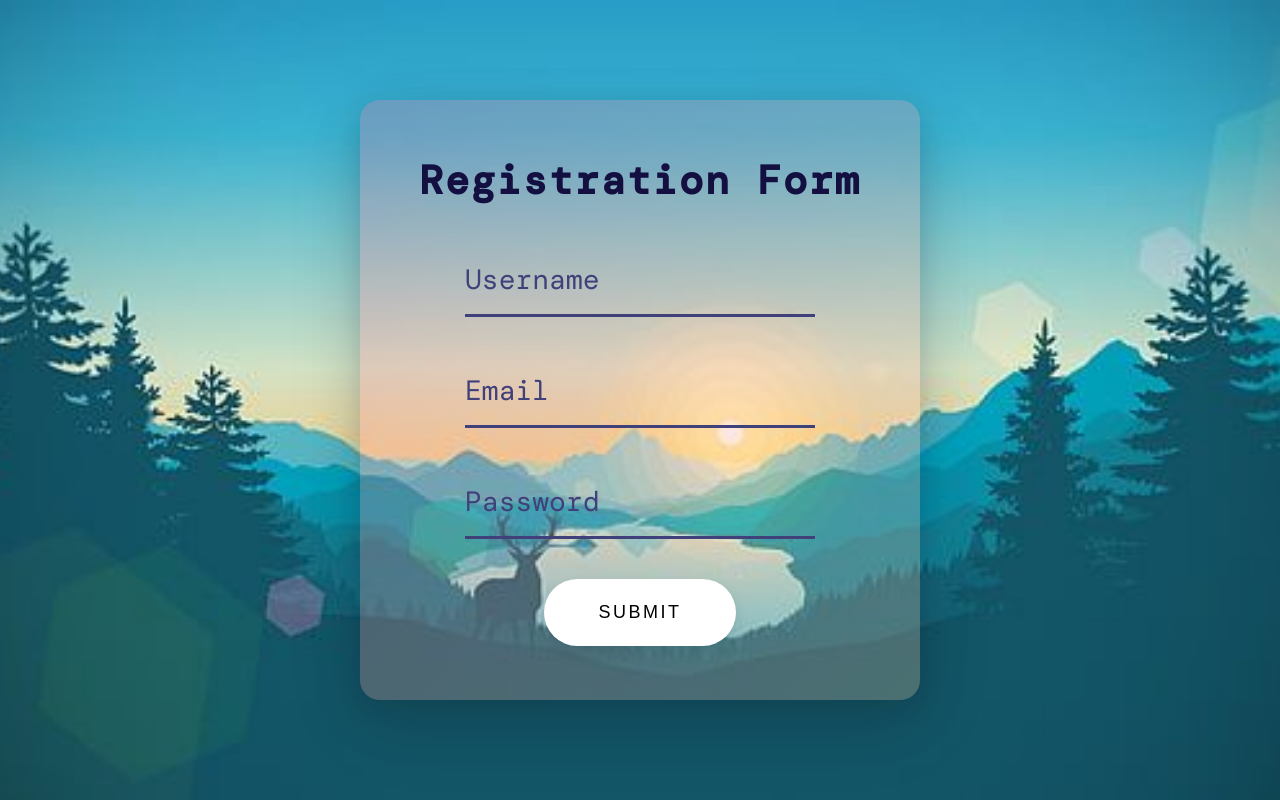
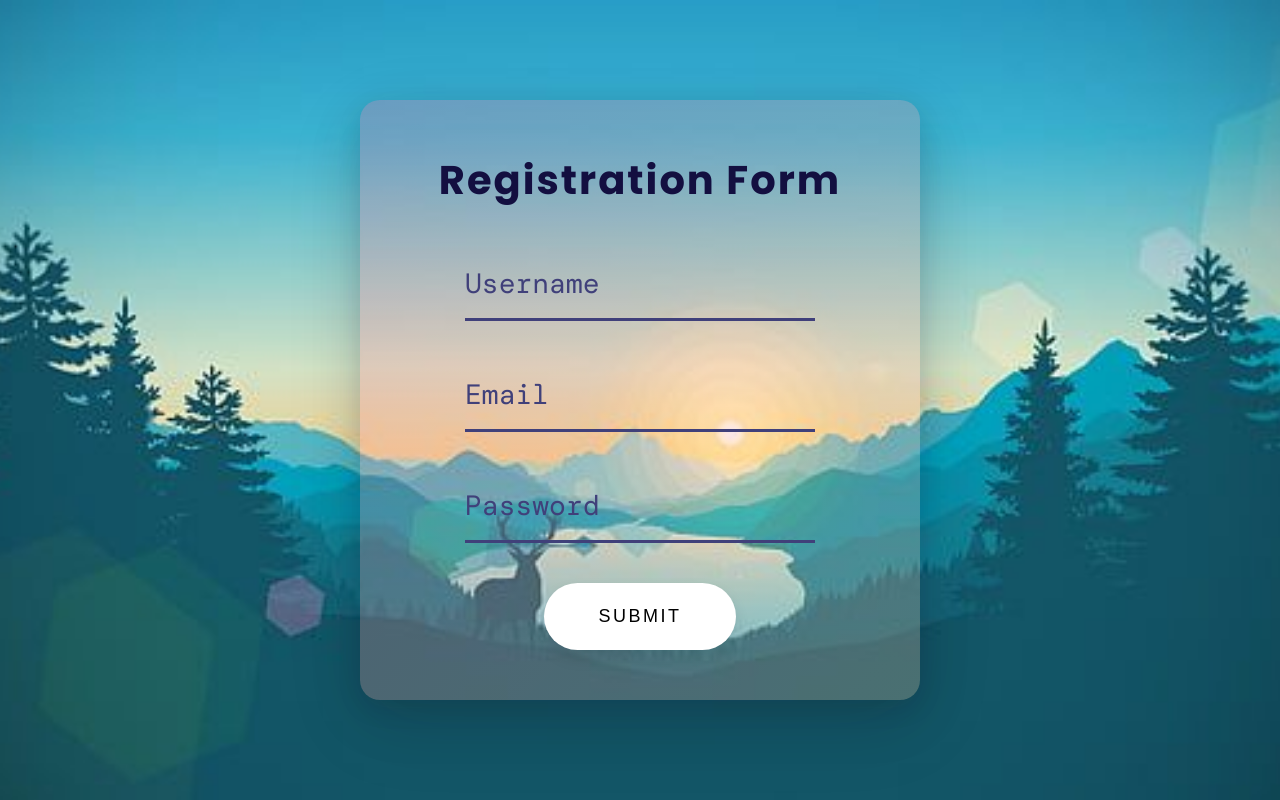
Before and after one commit to GGARJUN/Bharat_intern_task, a website: page frontend/index.html in a window 1280 px wide. Drawn offline with nearby package versions, Linux system fonts and the light colour scheme.

Commit message:
Fix : css Style

```diff
--- a/frontend/css/style.css
+++ b/frontend/css/style.css
@@ -34,7 +34,7 @@ h1{
     font-weight: bold;
     letter-spacing: 2px;
     padding-bottom: 40px;
-    font-family: 'DM Mono', monospace;
+    font-family: 'Poppins', sans-serif;
 }
 
 form{
```
